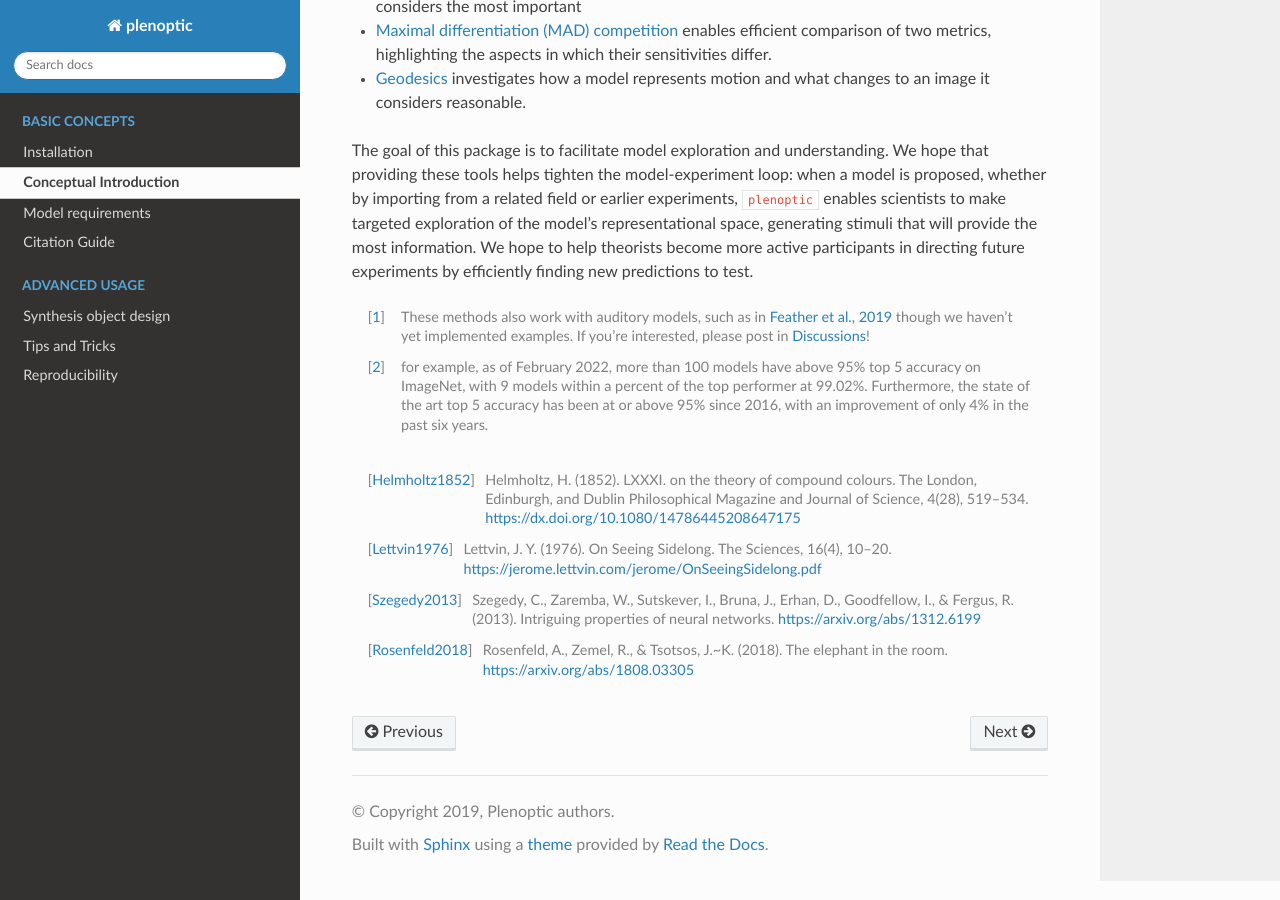
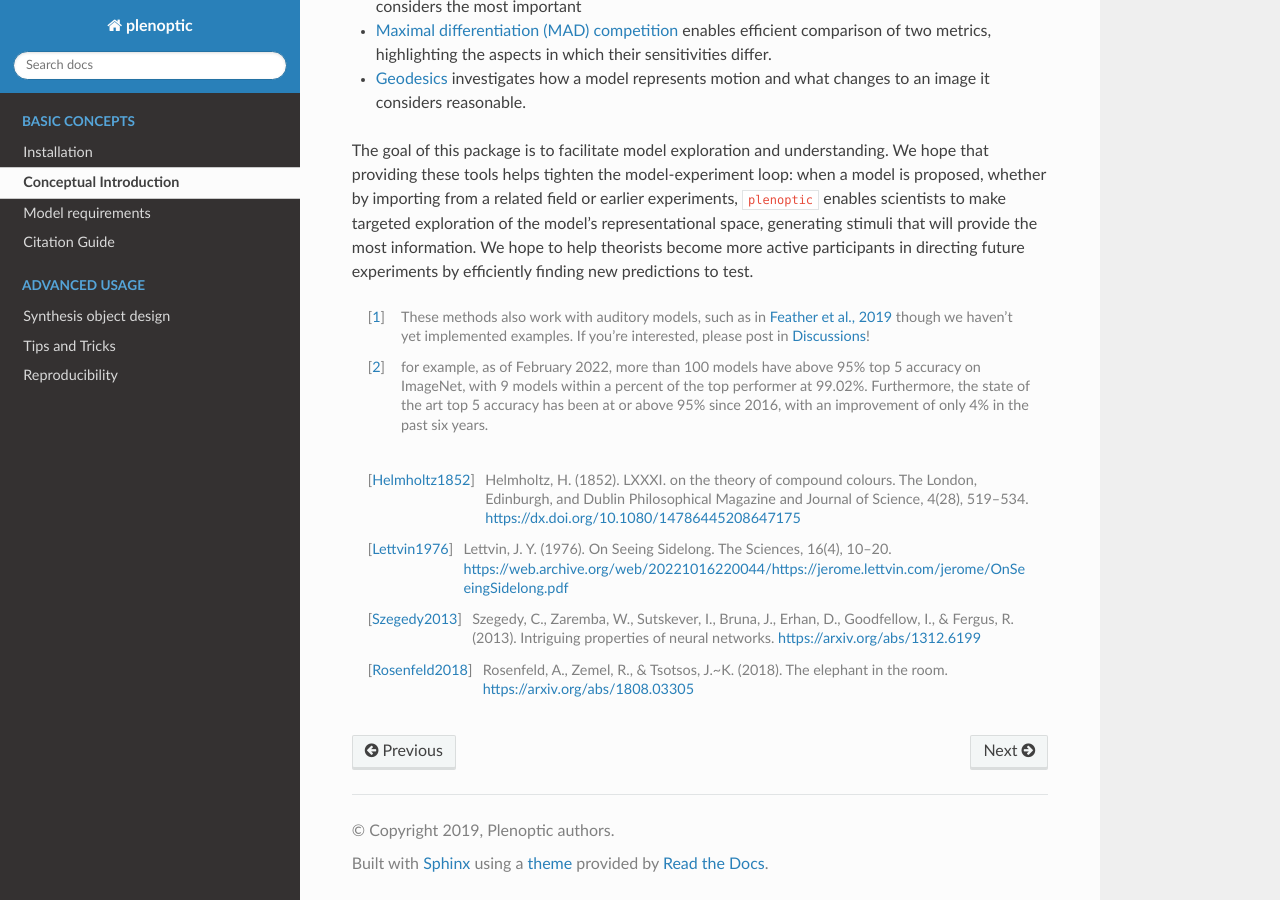
Before and after one commit to plenoptic-org/plenoptic, a Sphinx documentation site: the page built from docs/conceptual_intro.rst, in a window 1280 px wide and 900 px high, scrolled down 5440 px. Built offline with Sphinx 7.4.7 and the Read the Docs theme 2.0.0, drawn with Linux system fonts in a browser that asks for light colours; pages that are not in the unit, such as notebooks, are missing from menus; the version number could not be read and is left out; some of the changed lines change nothing that is shown.

Commit message:
corrects remaining links

```diff
--- a/docs/conceptual_intro.rst
+++ b/docs/conceptual_intro.rst
@@ -241,7 +241,8 @@ predictions to test.
    colours. The London, Edinburgh, and Dublin Philosophical Magazine and Journal
    of Science, 4(28), 519–534. https://dx.doi.org/10.1080/14786445208647175
 .. [Lettvin1976] Lettvin, J. Y. (1976). On Seeing Sidelong. The Sciences, 16(4),
-   10–20. https://jerome.lettvin.com/jerome/OnSeeingSidelong.pdf
+   10–20.
+   https://web.archive.org/web/20221016220044/https://jerome.lettvin.com/jerome/OnSeeingSidelong.pdf
 .. [Szegedy2013] Szegedy, C., Zaremba, W., Sutskever, I., Bruna, J., Erhan, D.,
    Goodfellow, I., & Fergus, R. (2013). Intriguing properties of neural
    networks. https://arxiv.org/abs/1312.6199
--- a/docs/scripts/conceptual_intro.py
+++ b/docs/scripts/conceptual_intro.py
@@ -13,7 +13,7 @@ plt.rcParams['savefig.edgecolor'] = 'white'
 plt.rcParams['savefig.bbox'] = 'tight'
 
 # 2-deg fundamentals (energy linear, 5nm stepsize) from Stockman & Sharpe 2000,
-# downloaded from https://www.cvrl.org/cones.htm
+# downloaded from http://www.cvrl.org/cones.htm
 CONES = {"nm": [400, 405, 410, 415, 420, 425, 430, 435, 440, 445, 450, 455,
                 460, 465, 470, 475, 480, 485, 490, 495, 500, 505, 510, 515,
                 520, 525, 530, 535, 540, 545, 550, 555, 560, 565, 570, 575,
```
Also changed, not shown: 1 other file.
